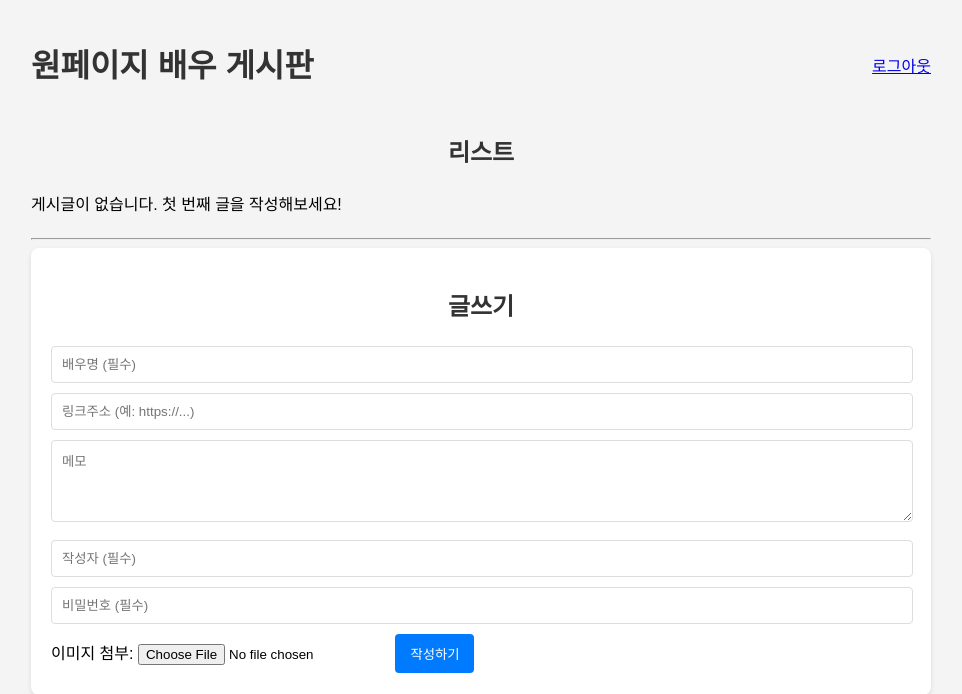
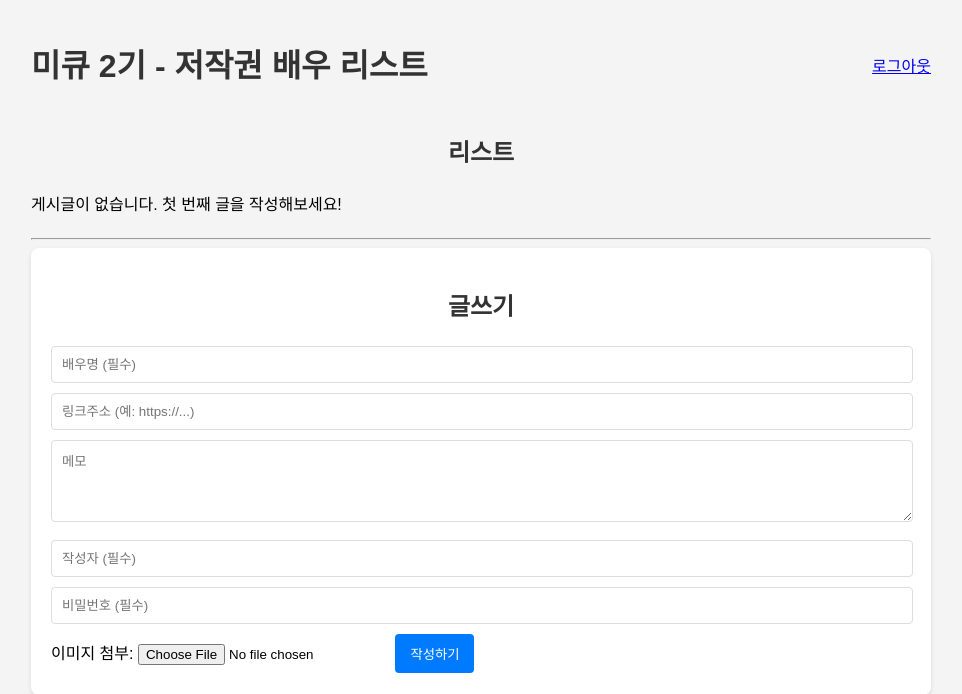
Before and after one commit to fudagy-git/c_drama_actor, a Flask app: page / in a window 1280 px wide. Shown: the top 694 px of the page, without its empty margins (159-1121 px from the left). Run offline with Flask 3, Linux system fonts and the light colour scheme; the visitor is signed in with stand-in values (Sample User, id 1).

Commit message:
Update index.html

```diff
--- a/templates/index.html
+++ b/templates/index.html
@@ -36,7 +36,7 @@
 <body>
 
     <div class="header">
-        <h1>원페이지 배우 게시판</h1>
+        <h1>미큐 2기 - 저작권 배우 리스트</h1>
         <a href="{{ url_for('logout') }}">로그아웃</a>
     </div>
 
```
